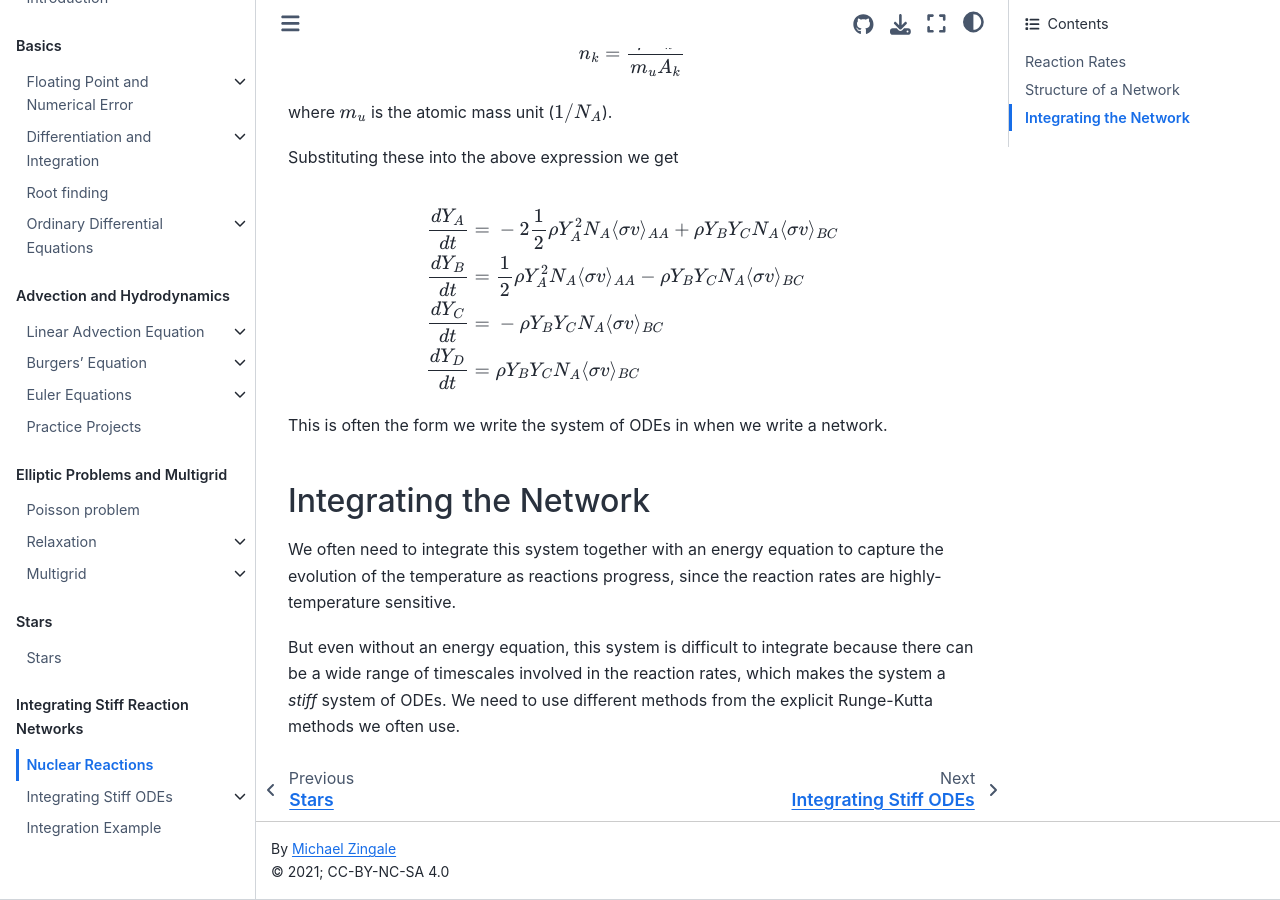
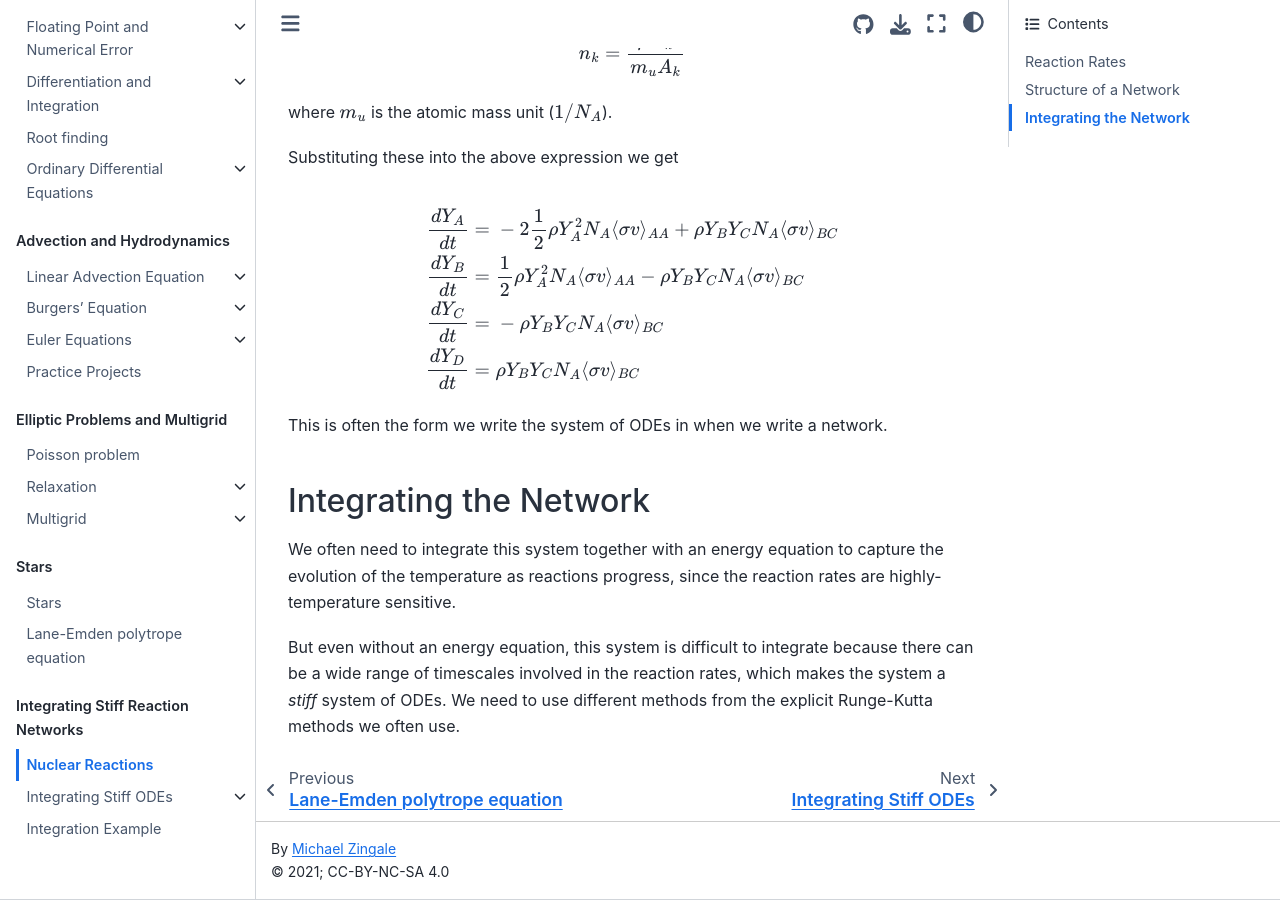
Before and after one commit to zingale/comp_astro_tutorial, a Jupyter Book: the page built from content/reaction_networks/reactions.md, in a window 1280 px wide and 900 px high, scrolled down 1717 px. Built offline with Jupyter Book 1.0.4 settings and Sphinx 7.4.7 and the Sphinx Book theme 1.1.4, drawn with Linux system fonts in a browser that asks for light colours; some of the changed lines change nothing that is shown.

Commit message:
turn back on LE

```diff
--- a/content/_toc.yml
+++ b/content/_toc.yml
@@ -55,7 +55,7 @@ parts:
   - caption: Stars
     chapters:
     - file: stars/stars
-    #- file: stars/lane-emden
+    - file: stars/lane-emden
 
   - caption: Integrating Stiff Reaction Networks
     chapters:
```
